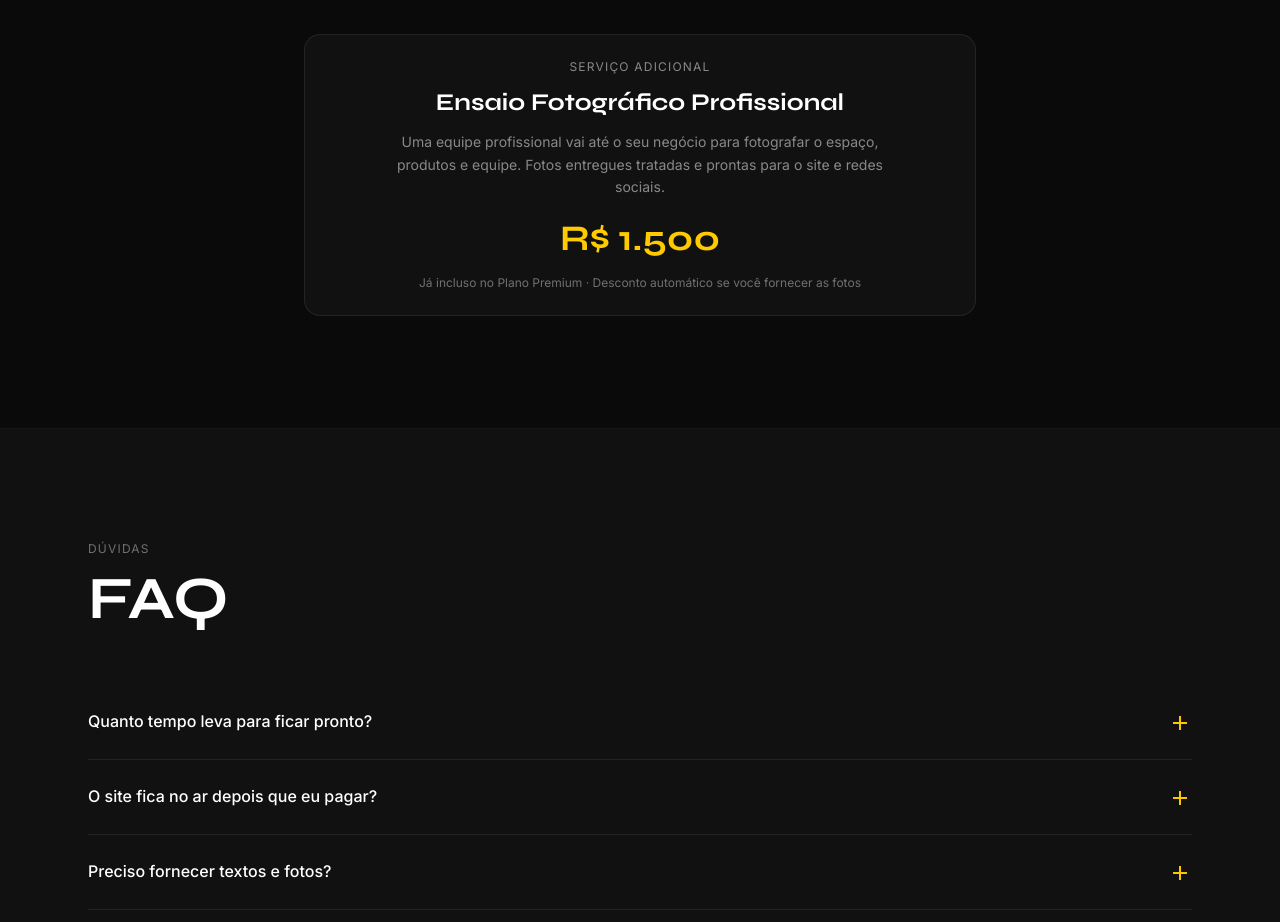
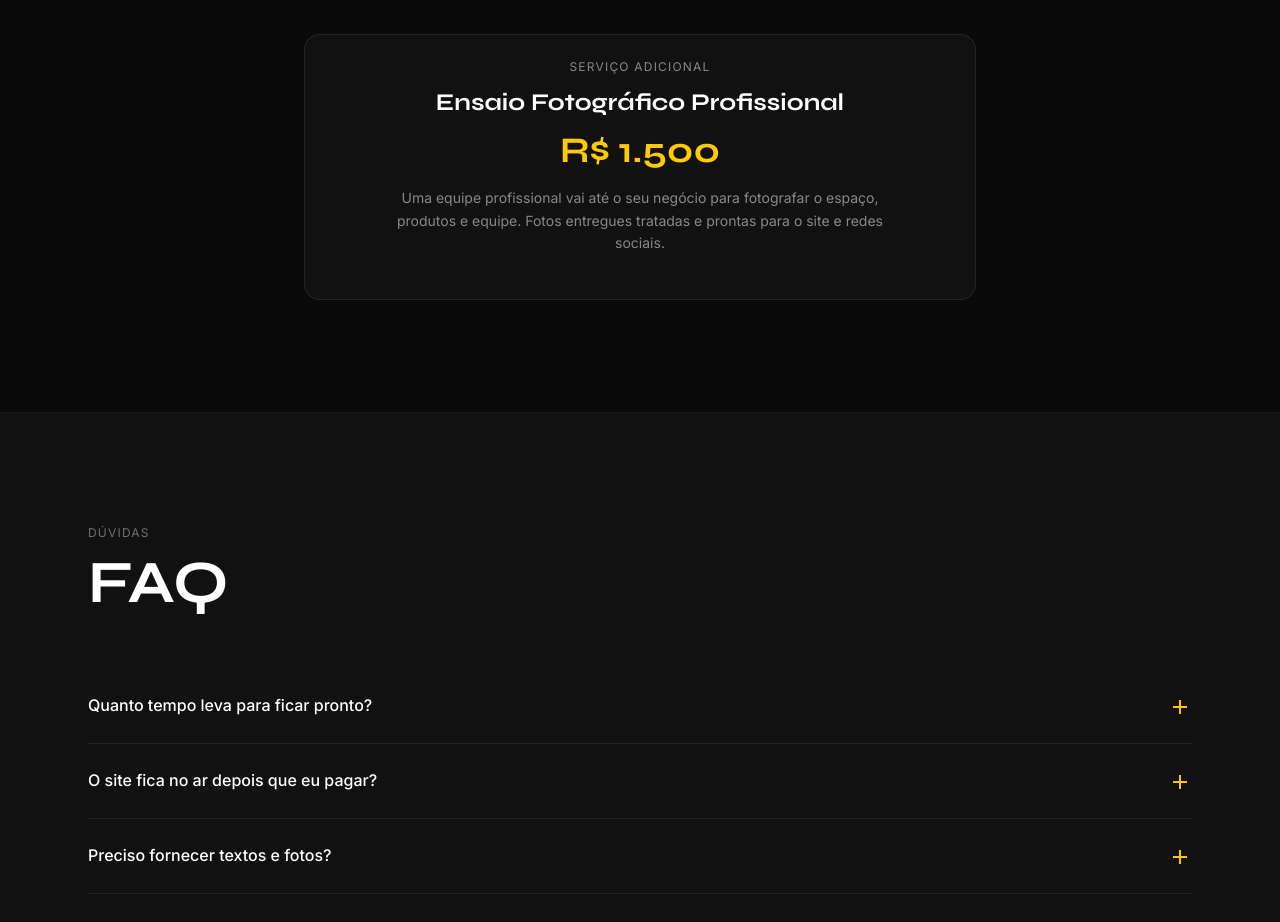
Before and after one commit to hefezzia/hefezzia-site, a Next.js app: page / in a window 1280 px wide. Shown: the part 3520-4442 px from the top of the page. Built offline with nearby package versions, Linux system fonts and the light colour scheme.

Commit message:
Update page.tsx

```diff
--- a/app/page.tsx
+++ b/app/page.tsx
@@ -466,17 +466,13 @@ export default function Home() {
               Ensaio Fotográfico Profissional
             </h3>
 
-            <p className="font-body text-sm text-[var(--text-50)] leading-relaxed max-w-lg mx-auto mb-5">
-              Uma equipe profissional vai até o seu negócio para fotografar o espaço,
-              produtos e equipe. Fotos entregues tratadas e prontas para o site e redes sociais.
-            </p>
-
             <p className="font-display font-bold text-4xl yellow mb-4">
               R$ 1.500
             </p>
 
-            <p className="font-body text-xs text-[var(--text-40)]">
-              Já incluso no Plano Premium · Desconto automático se você fornecer as fotos
+            <p className="font-body text-sm text-[var(--text-50)] leading-relaxed max-w-lg mx-auto mb-5">
+              Uma equipe profissional vai até o seu negócio para fotografar o espaço,
+              produtos e equipe. Fotos entregues tratadas e prontas para o site e redes sociais.
             </p>
 
           </div>
```
